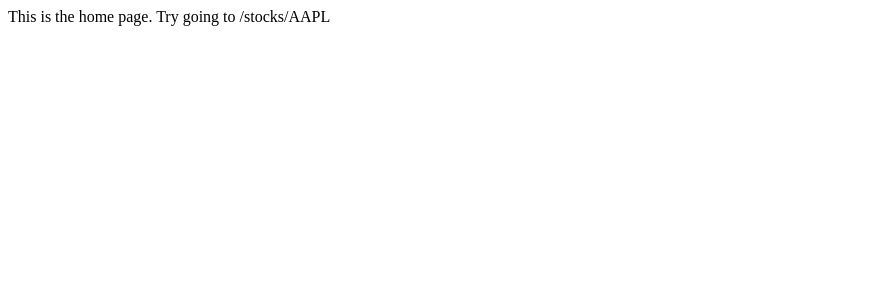
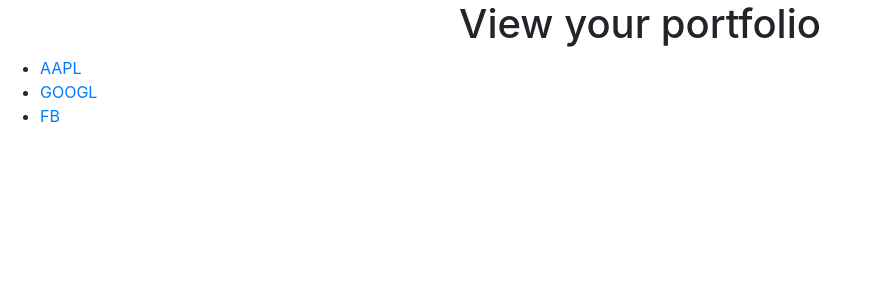
Before and after one commit to Danielotuo/stock-portfolio-web-app, a Flask app: page / in a window 1280 px wide. Shown: the top 300 px of the page, without its empty margins (0-874 px from the left). Run offline with Flask 2, Linux system fonts and the light colour scheme; some libraries are stand-ins or nearby versions.

Commit message:
add base template

```diff
--- a/requirements.txt
+++ b/requirements.txt
@@ -1,2 +1,3 @@
 FLASK
 requests
+gunicorn
--- a/server.py
+++ b/server.py
@@ -2,6 +2,7 @@
 import requests
 
 app = Flask(__name__)
+API_URL = 'https://financialmodelingprep.com/api/v3/stock/real-time-price/{}'
 
 
 def fetch_price(ticker):
@@ -14,14 +15,16 @@
 
     Returns: the price of the stock as a JSON object
     """
-    data = requests.get('https://financialmodelingprep.com/api/v3/stock/real-time-price/{}'.format(ticker.upper()), params={'apikey': 'demo'}).json()
+    data = requests.get(API_URL.format(ticker.upper()), params={'apikey': 'demo'}).json()
     return data["price"]
+
 
 @app.route('/')
 def home():
-    return "This is the home page. Try going to /stocks/AAPL"
+    return render_template('home.html')
 
-@app.route('/stocks/<ticker>')
+
+@app.route('/stocks/<string:ticker>')
 def view_stock(ticker):
     stock_price = fetch_price(ticker)
-    return render_template('stock_quote.html', ticker=ticker, stock_price=stock_price)
+    return render_template('stock_quote.html', ticker = ticker, stock_price = stock_price)
--- /dev/null
+++ b/templates/home.html
@@ -0,0 +1,13 @@
+{% extends "base_layout.html" %}
+{% block title %} My Portfolio {% endblock %}
+
+{% block content %}
+<div>
+    <h1 style="text-align: center;"> View your portfolio </h1>
+    <ul>
+        <li> <a href="{{ url_for('view_stock', ticker='AAPL')}}" /> AAPL </a> </li>
+        <li> <a href="{{ url_for('view_stock', ticker='GOOGL')}}" /> GOOGL </a> </li>
+        <li> <a href="{{ url_for('view_stock', ticker='FB')}}" /> FB </a> </li>
+    </ul>
+</div>
+{% endblock %}
```
Also changed, not shown: templates/base_layout.html (+6 -1 lines), templates/stock_quote.html (+5 -3 lines).
